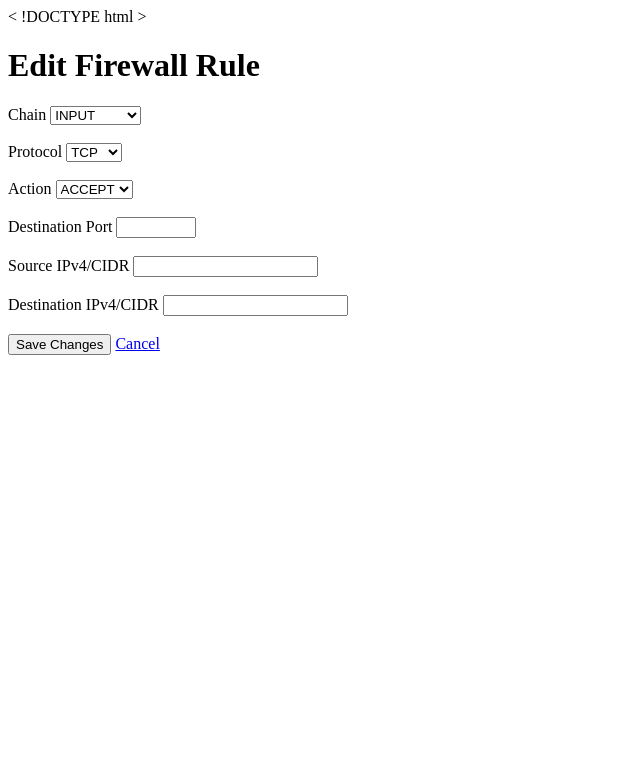
After one commit to Ramiel-5/NetWall, a Node server app: template views/firewall-edit.ejs in a window 1280 px wide. The commit adds this page. Shown: the top 783 px of the page, without its empty margins (0-640 px from the left). Run offline with Node 20, Linux system fonts and the light colour scheme; the template is opened without the code that fills it, so the values that code supplies are empty.

Commit message:
update giao dien

```diff
--- a/app.js
+++ b/app.js
@@ -3,10 +3,10 @@ const express = require("express");
 const app = express();
 const PORT = 3000;
 const dashboardRouter = require("./routes/dashboard");
-const routingRouter = require("./routes/routing");
+// const routingRouter = require("./routes/routing");
 const interfacesRouter = require("./routes/interfaces");
 const firewallRouter = require("./routes/firewall");
-const diagnosticsRouter = require("./routes/diagnostics");
+
 const logRouter = require("./routes/logs");
 
 app.set("view engine", "ejs");
@@ -14,11 +14,10 @@ app.set("views", "./views");
 app.use(express.static("src"));
 app.use(express.urlencoded({ extended: false }));
 app.use("/", dashboardRouter);
-app.use("/routing", routingRouter);
+// app.use("/routing", routingRouter);
 app.use("/interfaces", interfacesRouter);
 app.use("/logs", logRouter);
 app.use("/firewall", firewallRouter);
-app.use("/diagnostics", diagnosticsRouter);
 
 app.listen(PORT, () => {
     console.log(`Server running at http://localhost:${PORT}`);
--- /dev/null
+++ b/views/firewall-edit.ejs
@@ -0,0 +1,65 @@
+
+< !DOCTYPE html >
+    <html lang="en">
+        <head>
+            <meta charset="UTF-8">
+                <meta name="viewport" content="width=device-width, initial-scale=1.0">
+                    <title>Edit Firewall Rule</title>
+                </head>
+                <body>
+                    <h1>Edit Firewall Rule</h1>
+
+                    <form action="/firewall/update" method="POST">
+                        <input type="hidden" name="id" value="<%= rule.id %>">
+
+                            <label for="chain">Chain</label>
+                            <select id="chain" name="chain" required>
+                                <option value="INPUT" <%= rule.chain === "INPUT" ? "selected" : "" %>>INPUT</option>
+                            <option value="FORWARD" <%= rule.chain === "FORWARD" ? "selected" : "" %>>FORWARD</option>
+                        <option value="OUTPUT" <%= rule.chain === "OUTPUT" ? "selected" : "" %>>OUTPUT</option>
+                </select>
+
+                <br><br>
+
+                    <label for="protocol">Protocol</label>
+                    <select id="protocol" name="protocol" required>
+                        <% ["tcp", "udp", "icmp", "all"].forEach(protocol => { %>
+                <option value="<%= protocol %>" <%= rule.protocol === protocol ? "selected" : "" %>><%= protocol.toUpperCase() %></option>
+                    <% }) %>
+                </select>
+
+                    <br><br>
+
+                        <label for="action">Action</label>
+                        <select id="action" name="action" required>
+                            <% ["ACCEPT", "DROP", "REJECT"].forEach(action => { %>
+                <option value="<%= action %>" <%= rule.action === action ? "selected" : "" %>><%= action %></option>
+                        <% }) %>
+                    </select>
+
+                        <br><br>
+
+                            <label for="port">Destination Port</label>
+                            <input id="port" name="port" type="number"
+                                min="1" max="65535"
+                                value="<%= rule.port === 'any' ? '' : rule.port %>">
+
+                                <br><br>
+
+                                    <label for="source">Source IPv4/CIDR</label>
+                                    <input id="source" name="source" type="text"
+                                        value="<%= rule.source === 'any' ? '' : rule.source %>">
+
+                                        <br><br>
+
+                                            <label for="destination">Destination IPv4/CIDR</label>
+                                            <input id="destination" name="destination" type="text"
+                                                value="<%= rule.destination === 'any' ? '' : rule.destination %>">
+
+                                                <br><br>
+
+                                                    <button type="submit">Save Changes</button>
+                                                    <a href="/firewall">Cancel</a>
+                                                </form>
+                                                </body>
+                                            </html>
```
Also changed, not shown: views/partials/sidebar.ejs (+19 -20 lines).
